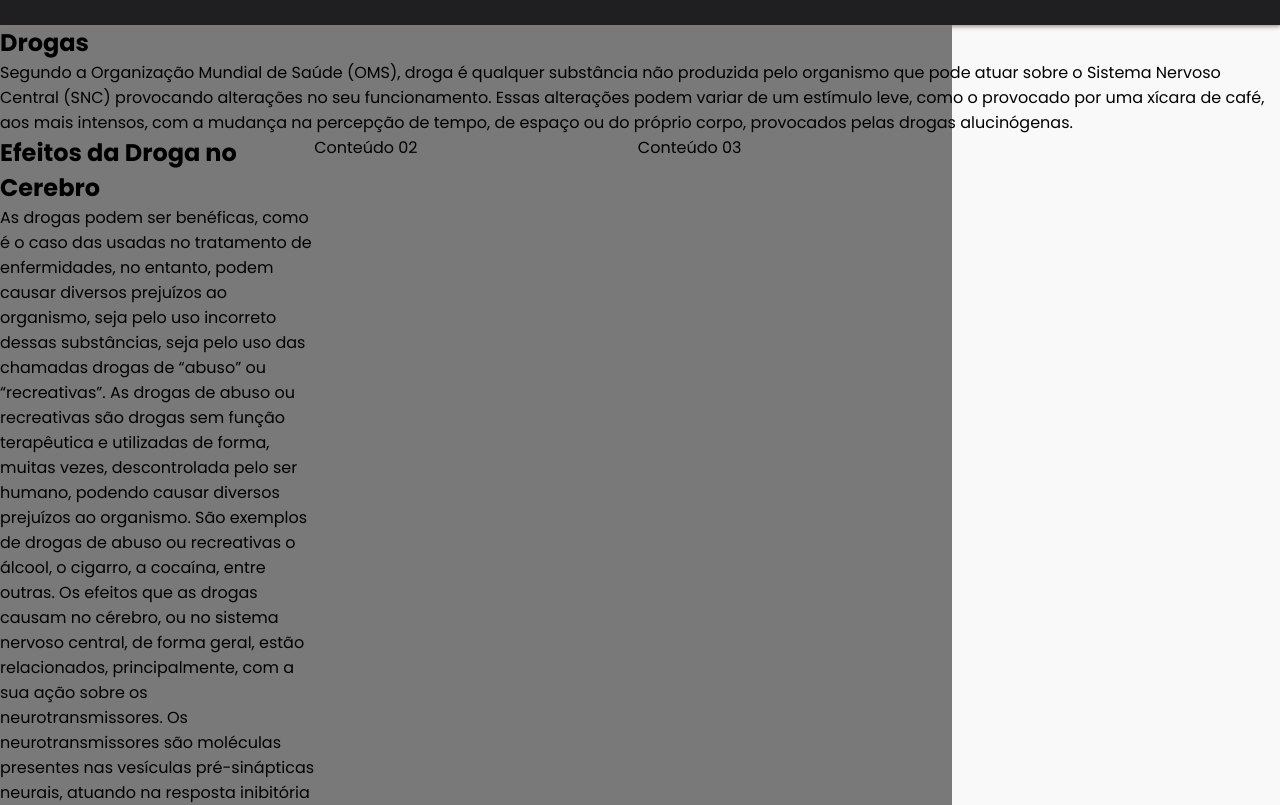
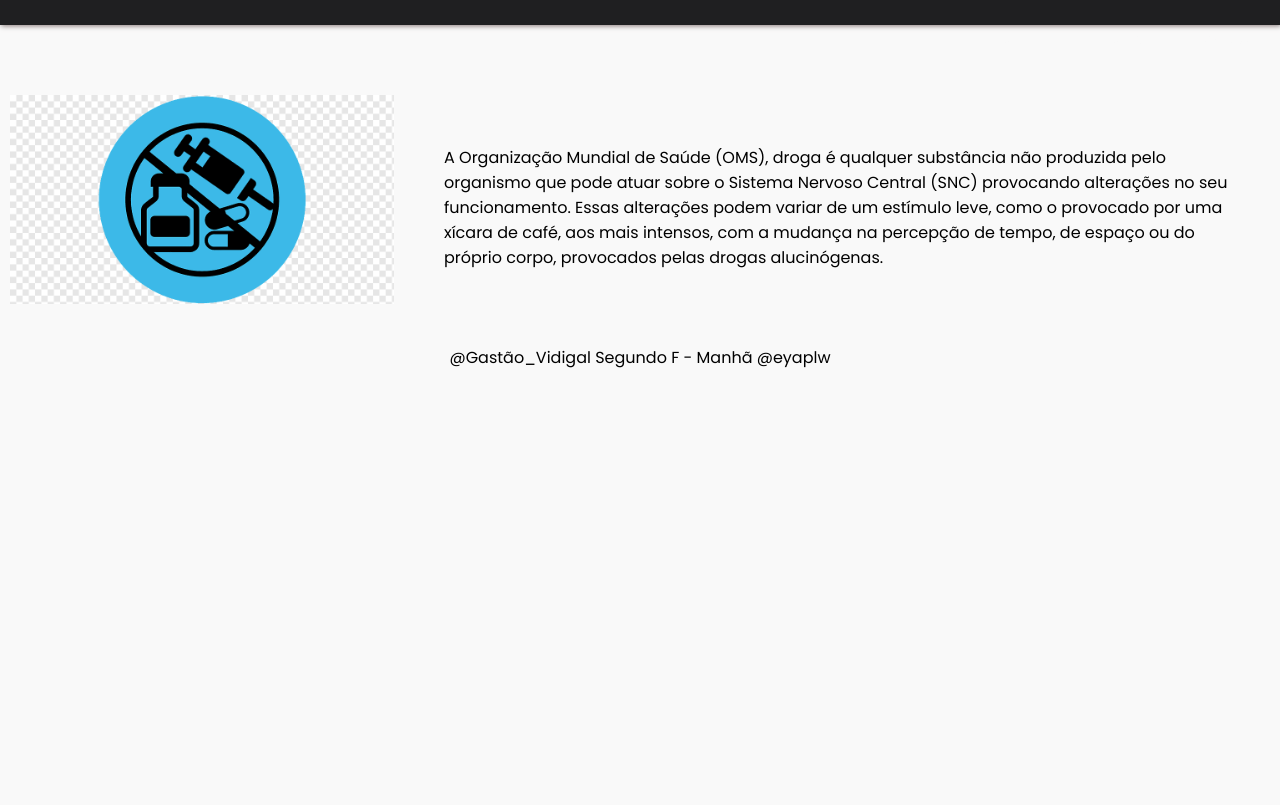
Before and after one commit to estelaep/2f2t, a plain HTML site: page index.html in a window 1280 px wide. Shown: the top 805 px of the page. Drawn offline with Linux system fonts and the light colour scheme.

Commit message:
Add files via upload

```diff
--- a/drogas.css
+++ b/drogas.css
@@ -112,8 +112,21 @@ ul{
     top:0;
 }
 .side-menu:checked ~ .hamb .hamb-line::after {
-    transform: rotate(45deg);
+    transform: rotate(+45deg);
     top:0;
+}
+.conteudo-droga{
+    width: 100vw;
+    padding: 10px;
+}
+#img-def{
+    display: none;
+}
+.descricao{
+    width: 100vw;
+}
+.img.definicao{
+    width: 100%;
 }
 
 
@@ -133,7 +146,60 @@ ul{
     grid-area: geral;
 }
 
-@media (min-width: 600px) {
+@media (min-width: 820px) {
+    .nav{
+        max-height: none;
+        top: 0;
+        position: relative;
+        float: right;
+        width: fit-content;
+        background-color: transparent;
+    }
+    .menu li{
+        float: left;
+    }
+    .menu a:hover{
+        background-color: transparent;
+        color: var(--gray);
+
+    }
+
+    .hamb{
+        display: none;
+    }
+
+    #logo {
+        width: 8vh;
+        margin: 8vh;
+    }
+    .conteudo-droga {
+        display: grid;
+        grid-template-columns: 50% 50%;
+        grid-template-areas:"def def";
+    }
+    .definicao{
+        display: flex;
+        width: 100vw;
+    }
+    .descricao{
+        height: 100%;
+        padding: 50px;
+        width: 70vw;
+    }
+    .img-definicao{
+        display: block;
+        text-align: end;
+        height: 30vh;
+        width: 30vw;
+    }
+    #img-def{
+        display: block;
+        width: 100%;
+    }
+
+}
+
+@media (min-width: 1024px) {
     .nav{
         max-height: none;
         top: 0;
@@ -160,43 +226,11 @@ ul{
         margin: 5px;
     }
     .conteudo {
-        grid-template-columns: 50% 50%;
-        grid-template-areas:
-         "geral geral";
+        display: grid;
+        grid-template-columns: 33% 34% 33%;
+        grid-template-areas:"def def def";
     }
 
-}
 
-@media (min-width: 1228px) {
-    .nav{
-        max-height: none;
-        top: 0;
-        position: relative;
-        float: right;
-        width: fit-content;
-        background-color: transparent;
-    }
-    .menu li{
-        float: left;
-    }
-    .menu a:hover{
-        background-color: transparent;
-        color: var(--gray);
-
-    }
-
-    .hamb{
-        display: none;
-    }
-
-    #logo {
-        width: 15vh;
-        margin: 5px;
-    }
-    .conteudo {
-        grid-template-columns: 33% 34% 33%;
-        grid-template-areas:
-         "geral geral geral";
-    }
 
 }
--- a/index.html
+++ b/index.html
@@ -20,6 +20,18 @@
             </ul>
         </nav>
     </header>
+    <section class="conteudo-droga">
+        <div class="definicao">
+           <div class="img-definicao">
+            <img id="img-def" img src="definicao.png" alt="desenho azul dedrogas endo proibida">
+           </div>
+           <div class="descricao">
+            <p>A Organização Mundial de Saúde (OMS), droga é qualquer substância não produzida pelo organismo que pode atuar sobre o Sistema Nervoso Central (SNC) provocando alterações no seu funcionamento. Essas alterações podem variar de um estímulo leve, como o provocado por uma xícara de café, aos mais intensos, com a mudança na percepção de tempo, de espaço ou do próprio corpo, provocados pelas drogas alucinógenas. </p>
+           </div>
+        </div>
+
+    </section>
+    <!--
     <section class="conteudo">
         <div class="geral">
             <h1>Drogas</h1>
@@ -52,6 +64,7 @@
             Conteúdo 06
         </div>
     </section>
+     -->
 
     <footer class="rodape">
         @Gastão_Vidigal
```
Also changed, not shown: definicao.png (added).
